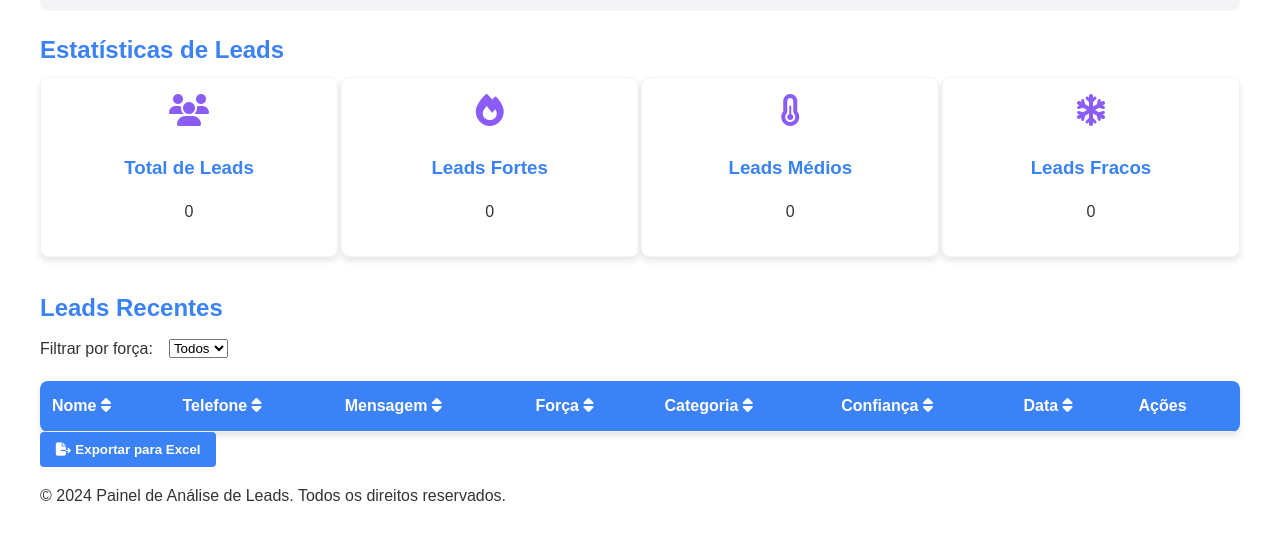
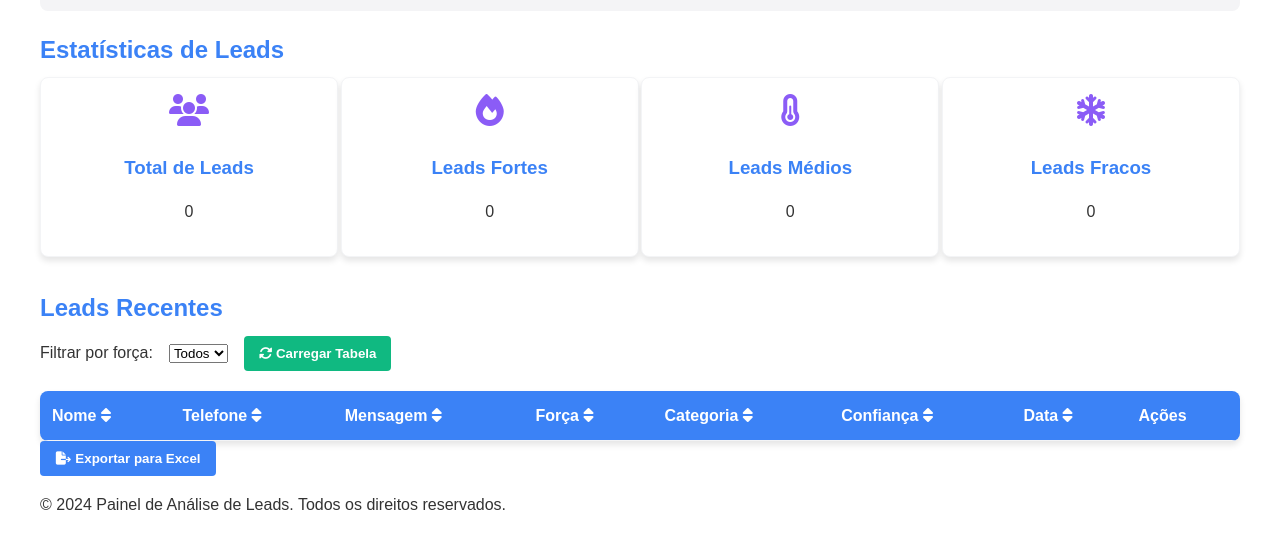
Before and after one commit to automatizacomea/Gerente-Grupos-Whatsapp, a plain HTML site: page index.html in a window 1280 px wide. Shown: the part 122-670 px from the top of the page. Drawn offline with nearby package versions, Linux system fonts and the light colour scheme.

Commit message:
index.html

```diff
--- a/index.html
+++ b/index.html
@@ -52,6 +52,10 @@
                     <option value="medio">Médio</option>
                     <option value="fraco">Fraco</option>
                 </select>
+                <button id="btn-carregar" class="btn-secondary">
+                    <i class="fas fa-sync-alt"></i>
+                    Carregar Tabela
+                </button>
             </div>
             <table id="tabela-leads">
                 <thead>
```
